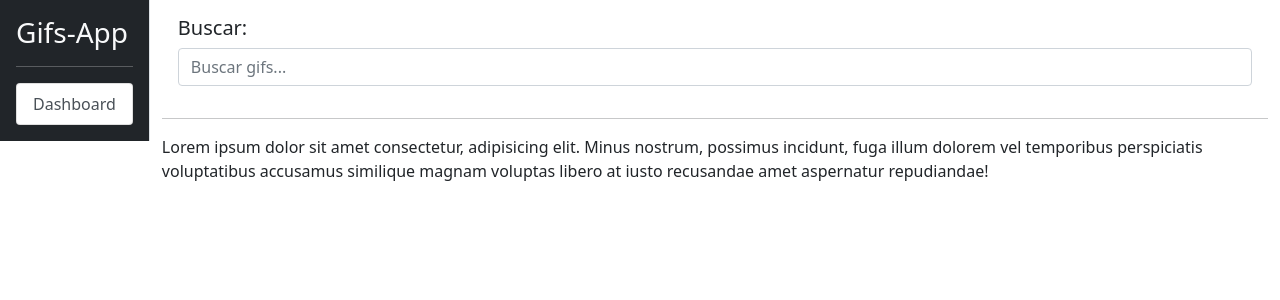
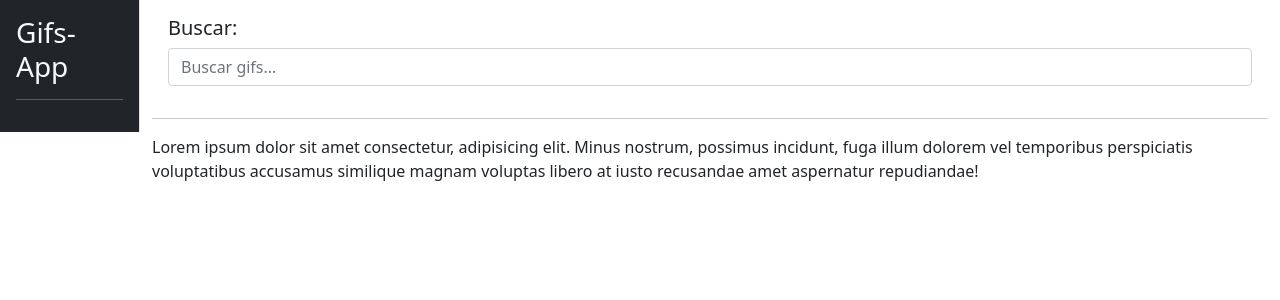
Before and after one commit to jmr85/02-gifsApp, an Angular app: page / in a window 1280 px wide. Shown: the top 300 px of the page. Built offline with nearby package versions, Linux system fonts and the light colour scheme.

Commit message:
Seccion 7. 80 GifsService

```diff
--- a/src/app/gifs/busqueda/busqueda.component.ts
+++ b/src/app/gifs/busqueda/busqueda.component.ts
@@ -1,4 +1,5 @@
 import { Component, ElementRef, ViewChild } from '@angular/core';
+import { GifsService } from '../services/gifs.service';
 
 @Component({
   selector: 'app-busqueda',
@@ -10,11 +11,14 @@ export class BusquedaComponent {
 
   @ViewChild('txtBuscar') txtBuscar!: ElementRef<HTMLInputElement>;
 
+  constructor(private gifsService: GifsService){}
+
   buscar(){
     const valor = this.txtBuscar.nativeElement.value;
-    console.log(valor);
+
+    this.gifsService.buscarGifs(valor);
 
     this.txtBuscar.nativeElement.value = '';//borra la caja de texto despues de presionar enter
+
   }
-
 }
--- /dev/null
+++ b/src/app/gifs/services/gifs.service.ts
@@ -0,0 +1,18 @@
+import { Injectable } from '@angular/core';
+
+@Injectable({
+  providedIn: 'root'
+})
+export class GifsService {
+
+    private _historial: string[] = [];
+
+    get historial() {
+      return [...this._historial];
+    }
+
+    buscarGifs( query: string){
+      this._historial.unshift(query);
+      console.log(this._historial);//solo para ver que se este grabando
+    }
+}
--- a/src/app/shared/sidebar/sidebar.component.html
+++ b/src/app/shared/sidebar/sidebar.component.html
@@ -5,8 +5,10 @@
     <hr class="text-white" />
 
     <div class="list-group list-reset">
-        <a href="#" class="list-group-item list-group-item-action">
-            Dashboard
+        <a *ngFor="let item of historial"
+            href="#"
+            class="list-group-item list-group-item-action">
+                {{ item }}
         </a>
     </div>
 </div>
--- a/src/app/shared/sidebar/sidebar.component.ts
+++ b/src/app/shared/sidebar/sidebar.component.ts
@@ -1,4 +1,5 @@
-import { Component, OnInit } from '@angular/core';
+import { Component } from '@angular/core';
+import { GifsService } from 'src/app/gifs/services/gifs.service';
 
 @Component({
   selector: 'app-sidebar',
@@ -6,11 +7,16 @@ import { Component, OnInit } from '@angular/core';
   styles: [
   ]
 })
-export class SidebarComponent implements OnInit {
+export class SidebarComponent {
 
-  constructor() { }
-
-  ngOnInit(): void {
+  /*
+    get historial() es de la propiedad de esta clase SidebarComponent
+    lo cual sirve para modificar el html
+  */
+  get historial(){
+    return this.gifsService.historial; //este es del servicio
   }
 
+  constructor(private gifsService: GifsService){}
+
 }
```
